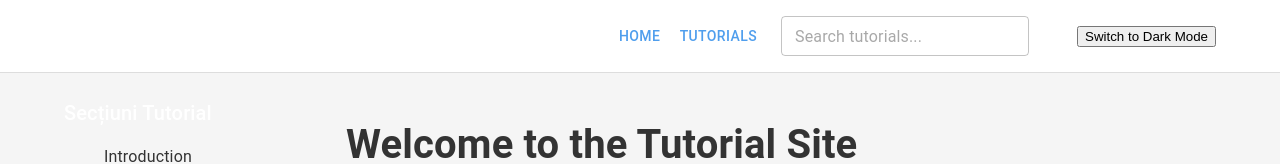
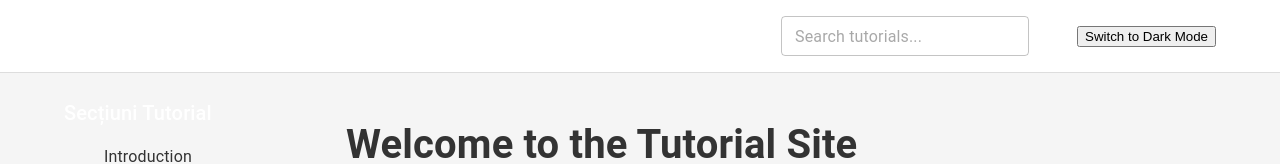
Before and after one commit to Lung-Alexandra/tutorial-site, a Next.js app: page / in a window 1280 px wide. Shown: the top 164 px of the page. Built offline with nearby package versions, Linux system fonts and the light colour scheme; some icons are missing.

Commit message:
added active route highlight, design

```diff
--- a/components/Layout.tsx
+++ b/components/Layout.tsx
@@ -18,6 +18,12 @@ export default function Layout({ children, nav, metadata }) {
         }
     };
 
+    const linkStyle = (active: boolean) => ({
+        color: 'white',
+        fontWeight: active ? 'bold' : 'normal',
+        textTransform: 'none'
+    });
+
     return (
         <Box sx={{ display: 'flex', flexDirection: 'column', minHeight: '100vh' }}>
             <Head>
@@ -30,20 +36,24 @@ export default function Layout({ children, nav, metadata }) {
             <Box component="header" sx={{ bgcolor: 'primary.main', py: 2 }}>
                 <Container sx={{ display: 'flex', justifyContent: 'space-between', alignItems: 'center' }}>
                     <Link href="/" passHref>
-                        <Typography variant="h6" color="white">
+                        <Typography variant="h5" color="white">
                             Tutorial Site
                         </Typography>
                     </Link>
 
                     <Box sx={{ display: 'flex', alignItems: 'center' }}>
                         <Link href="/" passHref>
-                            <Button color="inherit">Home</Button>
+                            <Button sx={linkStyle(router.pathname === "/")} color="inherit">
+                                Home
+                            </Button>
                         </Link>
                         <Link href="/tutorial" passHref>
-                            <Button color="inherit">Tutorials</Button>
+                            <Button sx={linkStyle(router.pathname.startsWith("/tutorial"))} color="inherit">
+                                Tutorials
+                            </Button>
                         </Link>
-
-                        {/* Search */}
+                    </Box>
+                    <Box sx={{ display: 'flex', alignItems: 'center' }}>
                         <Box component="form" onSubmit={handleSearch} sx={{ display: 'flex', alignItems: 'center', ml: 2 }}>
                             <TextField
                                 variant="outlined"
```
